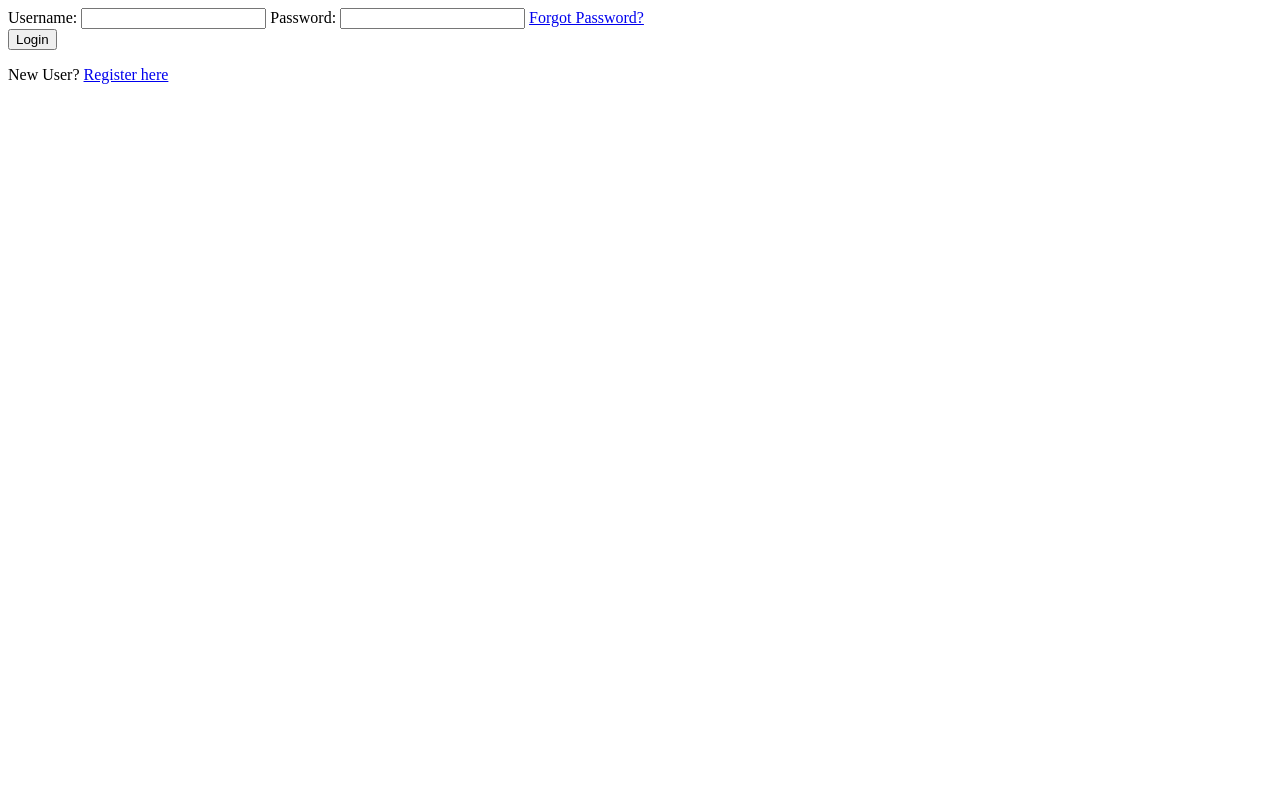
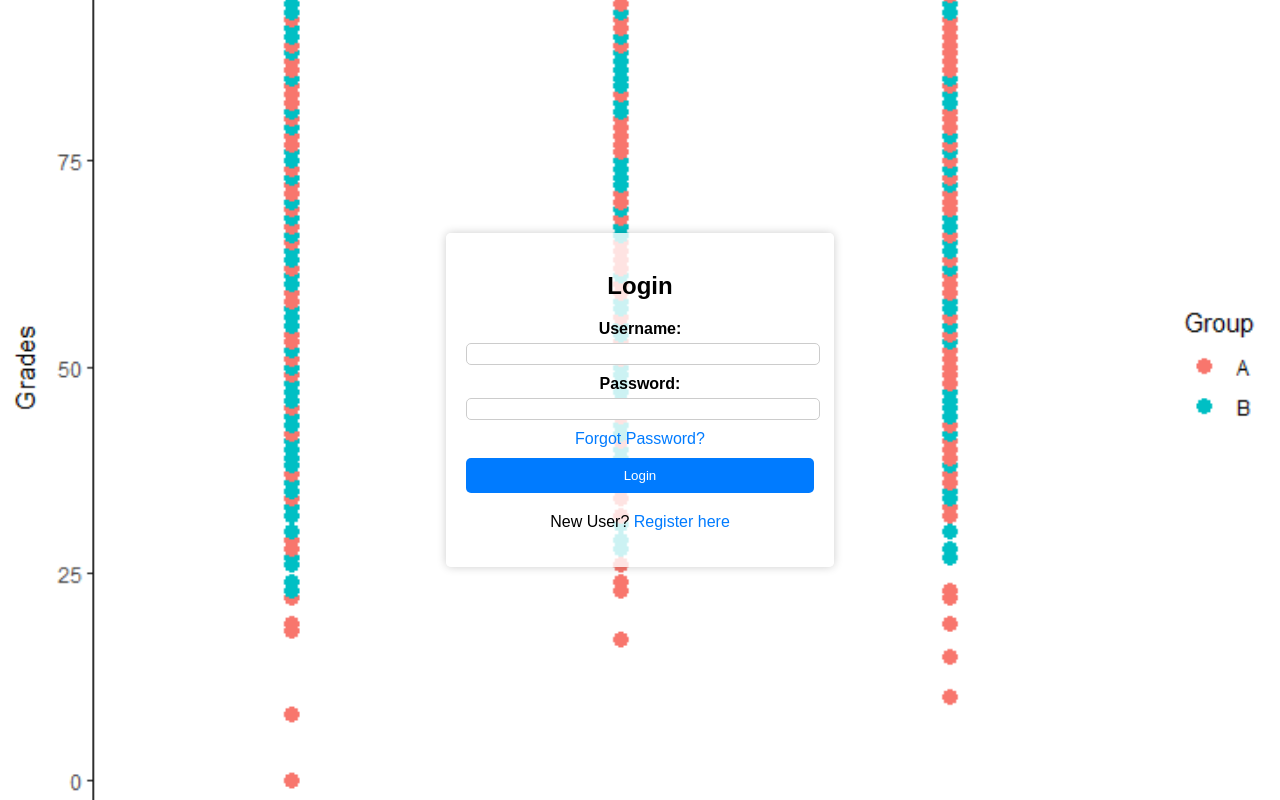
Before and after one commit to Seoren-343/utslec, a PHP site: page /utslec/login.php in a window 1280 px wide. Run offline with PHP 8.4, Linux system fonts and the light colour scheme; some libraries are stand-ins or nearby versions.

Commit message:
added css for home and login

```diff
--- a/index.php
+++ b/index.php
@@ -3,7 +3,7 @@
 <head>
     <meta charset="UTF-8">
     <meta name="viewport" content="width=device-width, initial-scale=1.0">
-    <link rel="stylesheet" href="style.css">
+    <link rel="stylesheet" href="index.css">
     <title>Koperasi Website</title>
 </head>
 <body>
--- /dev/null
+++ b/login.css
@@ -0,0 +1,81 @@
+body {
+    margin: 0;
+    padding: 0;
+    font-family: Arial, sans-serif;
+    background: url('uploads/Rplot.png') no-repeat center center fixed;
+    background-size: cover;
+}
+
+.container {
+    display: flex;
+    justify-content: center;
+    align-items: center;
+    min-height: 100vh;
+}
+
+.login-box {
+    background: rgba(255, 255, 255, 0.8);
+    padding: 20px;
+    border-radius: 5px;
+    box-shadow: 0 0 10px rgba(0, 0, 0, 0.2);
+    text-align: center;
+}
+
+.login-box h2 {
+    margin-bottom: 20px;
+}
+
+.login-box form {
+    margin-bottom: 20px;
+}
+
+.login-box a {
+    color: #007bff;
+    text-decoration: none;
+}
+
+.login-box a:hover {
+    text-decoration: underline;
+}
+
+form {
+    margin-bottom: 20px;
+}
+
+label {
+    display: block;
+    margin-bottom: 5px;
+    font-weight: bold;
+}
+
+input[type="text"],
+input[type="password"] {
+    width: 100%;
+    font-size: medium;
+    margin-bottom: 10px;
+    border: 1px solid #ccc;
+    border-radius: 5px;
+}
+
+input[type="submit"] {
+    width: 100%;
+    padding: 10px;
+    border: none;
+    border-radius: 5px;
+    background-color: #007bff;
+    color: #fff;
+    cursor: pointer;
+}
+
+a {
+    color: #007bff;
+    text-decoration: none;
+}
+
+a:hover {
+    text-decoration: underline;
+}
+
+.g-recaptcha {
+    margin-bottom: 10px;
+}
--- a/login.php
+++ b/login.php
@@ -62,29 +62,29 @@ try {
 
 <!DOCTYPE html>
 <html lang="en">
+<head>
+    <meta charset="UTF-8">
+    <meta name="viewport" content="width=device-width, initial-scale=1.0">
+    <link rel="stylesheet" href="login.css">
+    <title>Login</title>
+</head>
 <body>
+    <div class="container">
+        <div class="login-box">
+            <h2>Login</h2>
             <form method="post" action="">
                 <label for="username">Username:</label>
                 <input type="text" name="username" required>
-
                 <label for="password">Password:</label>
                 <input type="password" name="password" required>
-
-        <!-- Add "Forgot Password?" link -->
                 <a href="forgot_password.php">Forgot Password?</a>
-
-        <!-- Add reCAPTCHA widget -->
                 <div class="g-recaptcha" data-sitekey="6LeydpQpAAAAABDQiYoztJxiWhJZurUr9fJ8MYz8"></div> <!-- Replace with your site key -->
-
                 <input type="submit" value="Login">
             </form>
-
-    <!-- Add "New User?" sign and "Register here" link -->
             <p>New User? <a href="register.php">Register here</a></p>
-
             <?php if (isset($error)) { echo "<p>$error</p>"; } ?>
-
-    <!-- Include reCAPTCHA script -->
+        </div>
+    </div>
     <script src="https://www.google.com/recaptcha/api.js" async defer></script>
 </body>
 </html>
```
Also changed, not shown: index.css (added, +45 -0 lines). Lines whose indentation alone changed are shown as unchanged.
